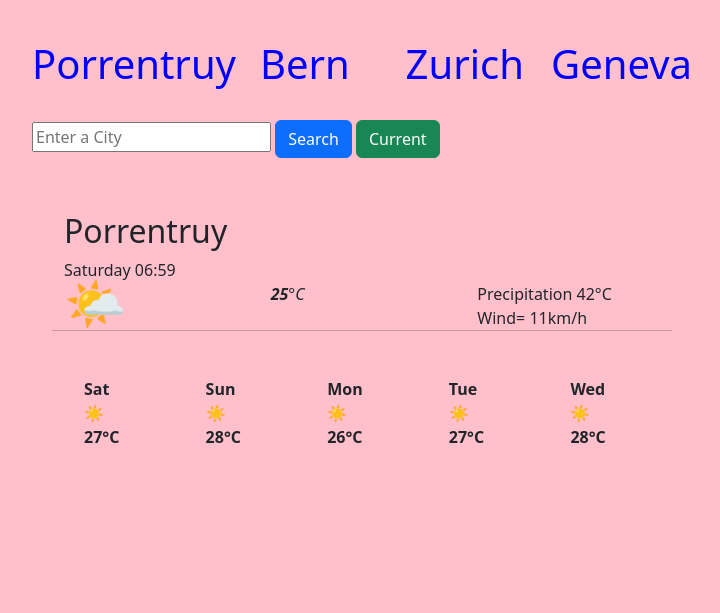
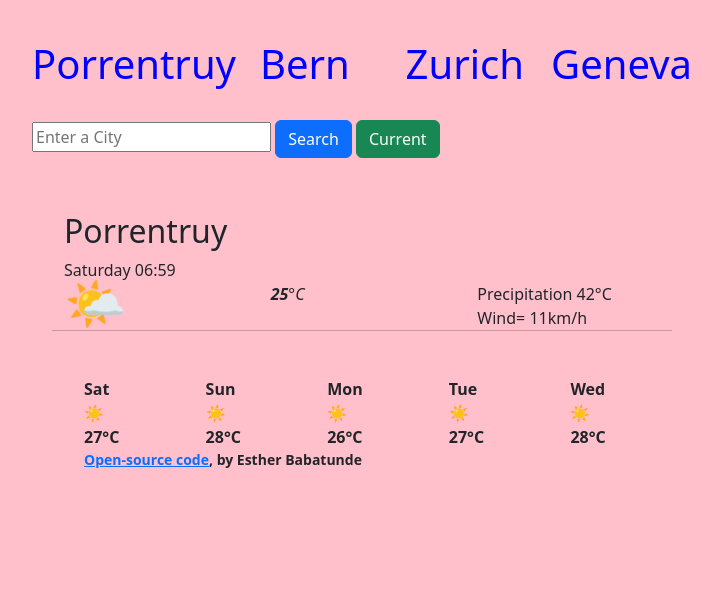
Before and after one commit to Queenesther1/weather_app, a plain HTML site: page index.html in a window 1280 px wide. Shown: the whole page, without its empty margins (278-998 px from the left). Drawn offline with nearby package versions, Linux system fonts and the light colour scheme.

Commit message:
Update index.html

```diff
--- a/index.html
+++ b/index.html
@@ -91,6 +91,7 @@
             <br/>
             ☀️<br/>28°C
             </div>
+            <small><a href="https://github.com/Queenesther1/weather_app" target="_blank">Open-source code</a>, by Esther Babatunde</small>
 
     </div>
     </div>
```
